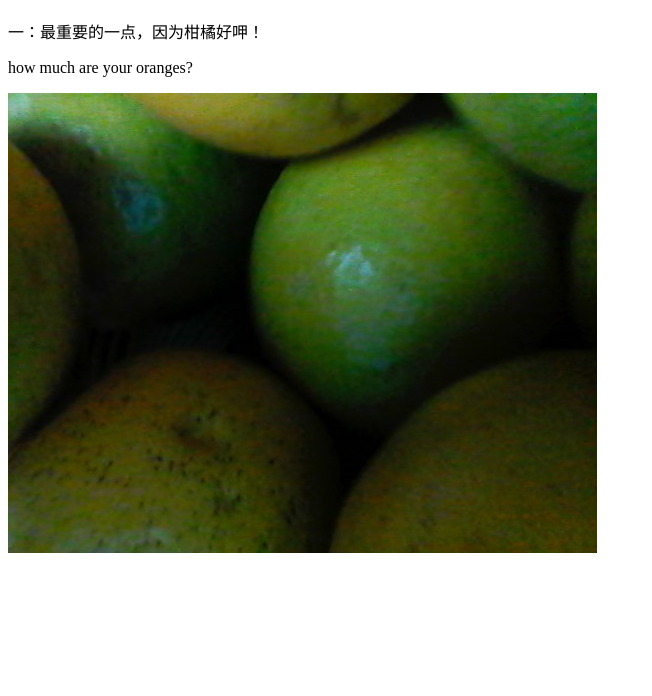
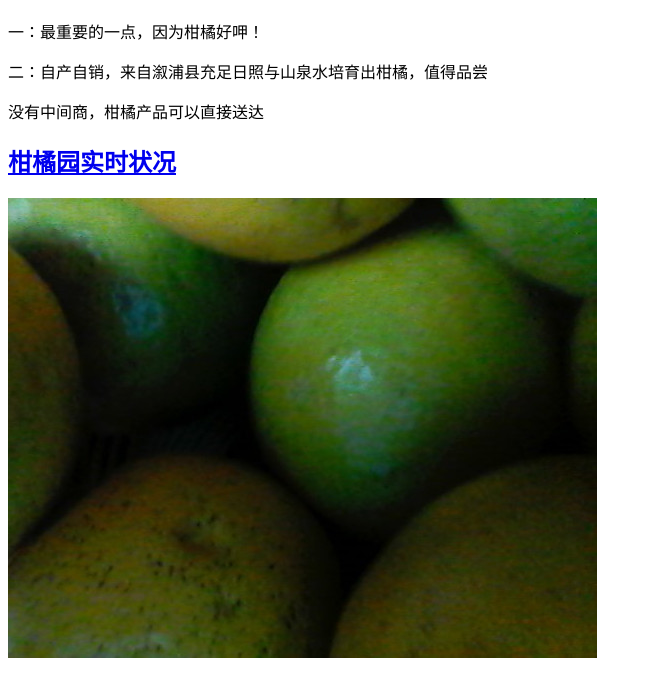
Before and after one commit to FightAgainstChinazi/fightagainstchinazi.github.io, a plain HTML site: page index.html in a window 1280 px wide. Shown: the part 70-766 px from the top of the page, without its empty margins (0-652 px from the left). Drawn offline with Linux system fonts and the light colour scheme.

Commit message:
feature add

```diff
--- a/index.html
+++ b/index.html
@@ -7,7 +7,9 @@
   <body>
     <h1>金凤寄语（为什么要售卖柑橘）</h1>
 	<p>一：最重要的一点，因为柑橘好呷！</p>
-        <p>how much are your oranges?</p>
+        <p>二：自产自销，来自溆浦县充足日照与山泉水培育出柑橘，值得品尝</p>
+        <p>没有中间商，柑橘产品可以直接送达</p>
+        <h2><a href="fightagainstchinazi.github.io" alt="current status of orange planting fileds">柑橘园实时状况</a></h2>
         <img src="oranges.jpg" alt="lots of oranges">
   </body>
 </html>
```
